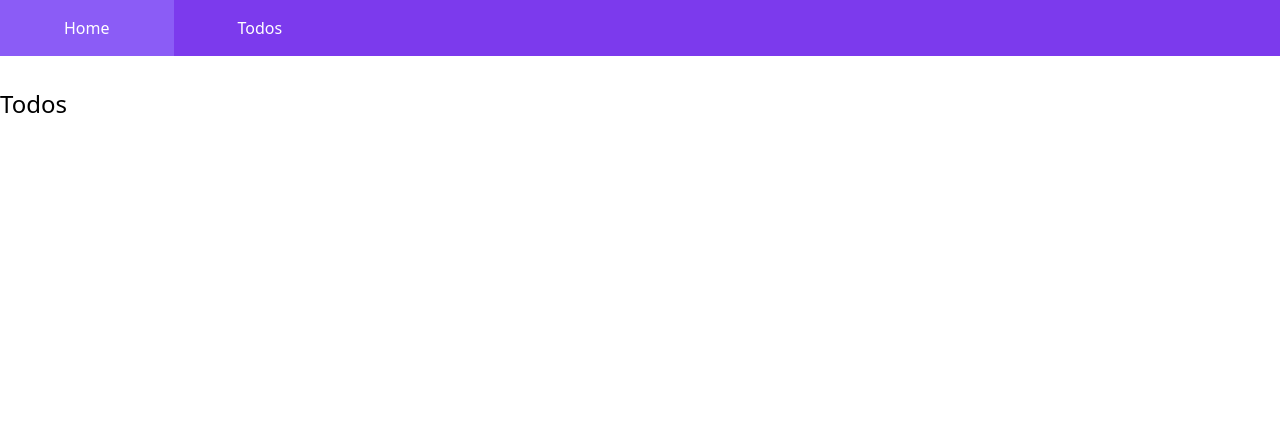
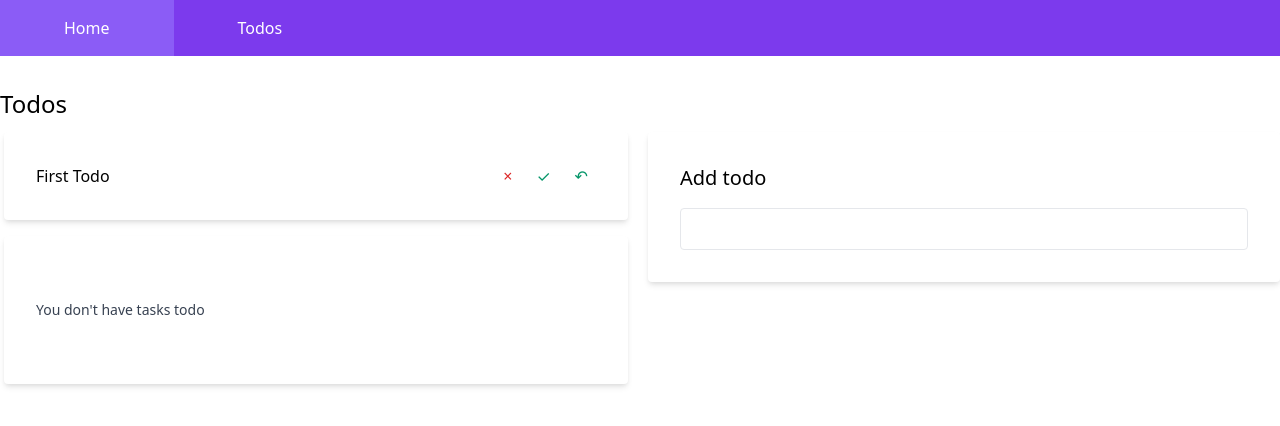
Before and after one commit to Azizbek98/Vue-Todo-App, a Vue app: page /todos in a window 1280 px wide. Shown: the top 426 px of the page. Built offline with nearby package versions, Linux system fonts and the light colour scheme.

Commit message:
feat: adding ui elements of todos component

```diff
--- a/src/views/Todos.vue
+++ b/src/views/Todos.vue
@@ -6,7 +6,38 @@
         <div
           class="col-span-6 space-y-4 overflow-y-auto px-1"
           style="height: 500px"
-        ></div>
+        >
+          <div
+            class="p-8 bg-white shadow-md rounded flex items-center justify-between"
+          >
+            <div>
+              <div>First Todo</div>
+              <div class="text-gray-500 text-sm"></div>
+            </div>
+            <div class="space-x-2">
+              <button class="px-2 text-red-600" title="Remove todo">
+                &times;
+              </button>
+              <button class="px-2 text-green-600" title="Mark as complete">
+                &check;
+              </button>
+              <button class="px-2 text-green-600" title="Mark as undone">
+                &#8630;
+              </button>
+            </div>
+          </div>
+          <div
+            class="px-8 py-16 bg-white text-gray-700 shadow-md rounded text-sm"
+          >
+            <p>You don't have tasks todo</p>
+          </div>
+        </div>
+        <div class="col-span-6">
+          <div class="p-8 bg-white shadow-md rounded">
+            <h2 class="text-xl">Add todo</h2>
+            <input type="text" class="p-2 mt-4 border rounded w-full" />
+          </div>
+        </div>
       </div>
     </div>
   </div>
```
